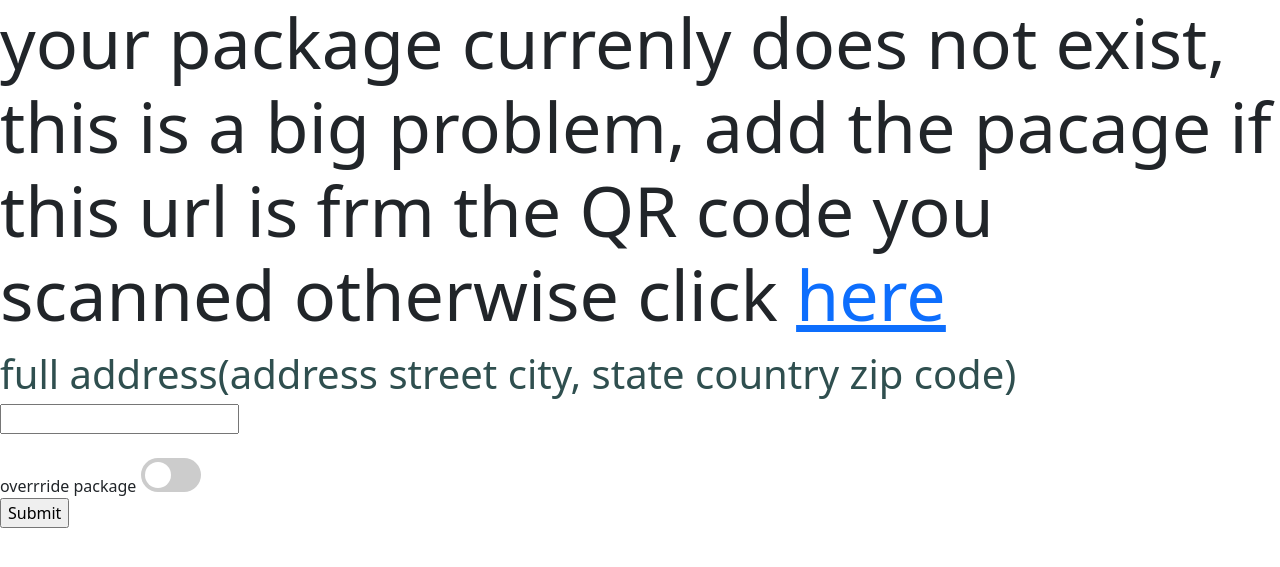
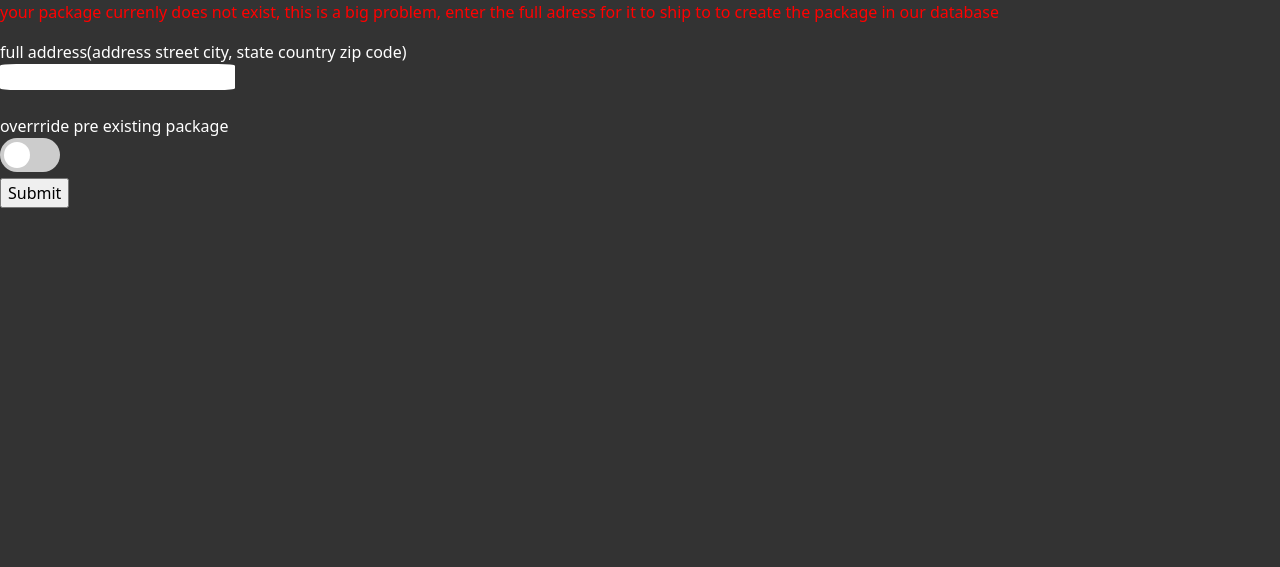
Before and after one commit to jdszekeres/BrainyBuildersPackage, a Flask app: page /package/1 in a window 1280 px wide. Shown: the top 567 px of the page. Run offline with Flask 2, Linux system fonts and the light colour scheme; data that the repository does not hold is empty; some libraries are stand-ins or nearby versions.

Commit message:
regular commit

```diff
--- a/app.py
+++ b/app.py
@@ -26,7 +26,6 @@ def index():
 @app.route("/package/<package>")
 def package(package):
     agent = request.user_agent.string
-    print(agent)
     mobile = "iphone" in agent.lower() or "android" in agent.lower() or " Opera Mini" in agent or "BB10" in agent
     if request.args.get("override") != None:
             return render_template("not found.html")
--- a/static/timeline.css
+++ b/static/timeline.css
@@ -118,3 +118,7 @@ body {
 span {
     font-size: 25px;
 }
+
+::placeholder, ::-moz-placeholder {
+    font-size: 5rem
+}
--- a/templates/not found.html
+++ b/templates/not found.html
@@ -7,28 +7,42 @@
         <link href="https://cdn.jsdelivr.net/npm/bootstrap@5.1.1/dist/css/bootstrap.min.css" rel="stylesheet" integrity="sha384-F3w7mX95PdgyTmZZMECAngseQB83DfGTowi0iMjiWaeVhAn4FJkqJByhZMI3AhiU" crossorigin="anonymous">
         <script src="https://cdn.jsdelivr.net/npm/bootstrap@5.1.1/dist/js/bootstrap.bundle.min.js" integrity="sha384-/bQdsTh/da6pkI1MST/rWKFNjaCP5gBSY4sEBT38Q/9RBh9AH40zEOg7Hlq2THRZ" crossorigin="anonymous"></script>
         <style>
-            h3 {font-size: 70px;}  label {font-size: 40px; color:darkslategrey}
+            p {
+                color: red;
+            }
+            input[type="number"]::-webkit-inner-spin-button {
+                display: none;
+            }
+            html, body {
+                background-color: #333;
+            }
+            label:not(.switch), .white {
+                color: #FFF;
+            }
+
+            input[type="number"], input[type="text"] {
+                border: none;
+                border-radius: 7%;
+            }
         </style>
-        <script>
-
-        </script>
     </head>
     <body>
         {% if notfound %}
-        <h3>your package currenly does not exist, this is a big problem, add the pacage if this url is frm the QR code you scanned otherwise click <a href="https://www.youtube.com/watch?v=QtBDL8EiNZo">here</a></h3>
+        <p>your package currenly does not exist, this is a big problem, enter the full adress for it to ship to to create the package in our database</p>
         {% else %}
-        <h3>Hello, make a package and a QR code will be generated</h3>
+        <p>Hello, make a package and a QR code will be generated</p>
         {% endif %}
         <form method="POST" action="/create/package" width="100%">
             <label for="address">full address(address street city, state country zip code)</label>
             <br>
-            <input type="text" name="adress" width="100%" required>
+            <input type="text" name="adress" width="100%" required autocomplete="street-address">
             <br>
 
 
         <input type="hidden" name="id" id="id">
         <br>
-        overrride package
+        <span class="white">overrride pre existing package</span>
+        <br>
         <label class="switch">
 
 
@@ -38,7 +52,7 @@
 
         <br>
         <label for="override" id="ugly" style="display: none">id:</label>
-        <input type="number" id="override" name="override" style="display: none;">
+        <input type="number" inputmode="numeric" pattern="[0-9]*" id="override" name="override" style="display: none;">
         <input type="submit" name="submit">
         </form>
 
```
Also changed, not shown: templates/index.html (+28 -16 lines), templates/package.html (+7 -7 lines).
